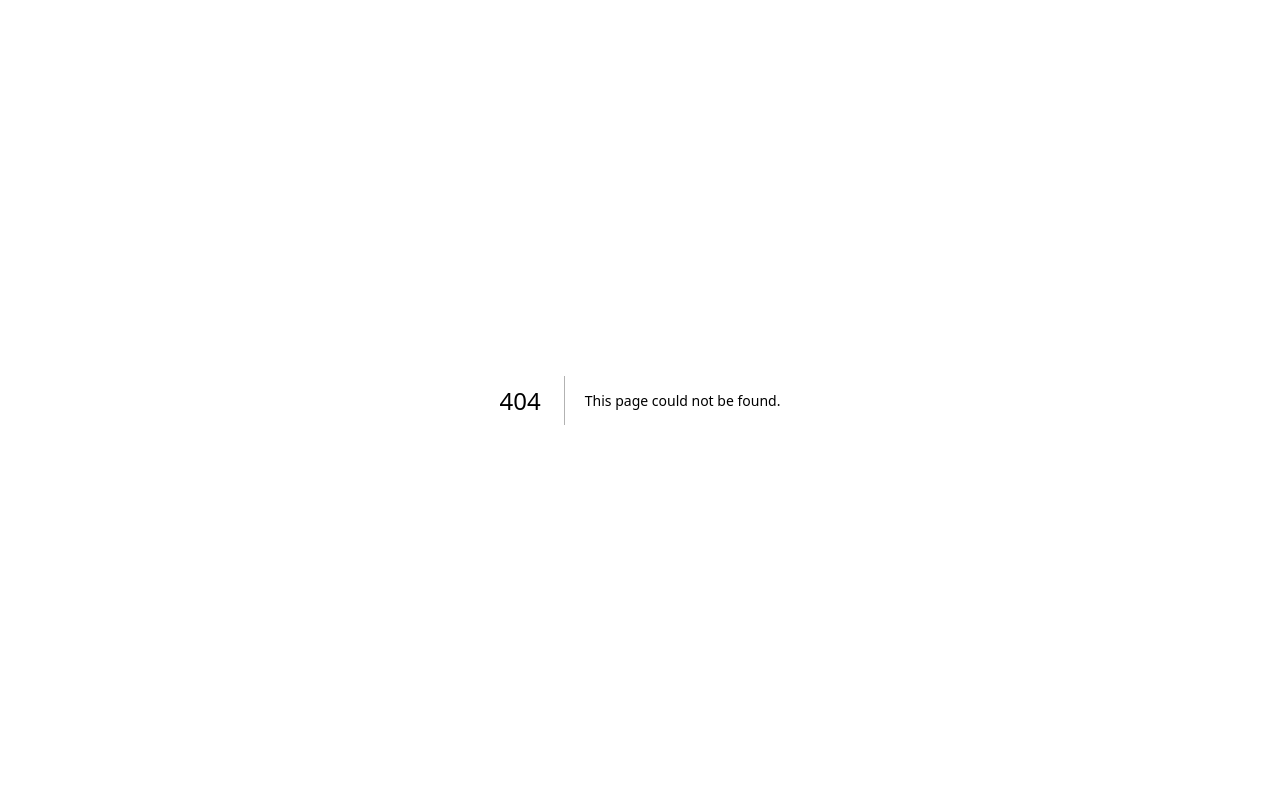
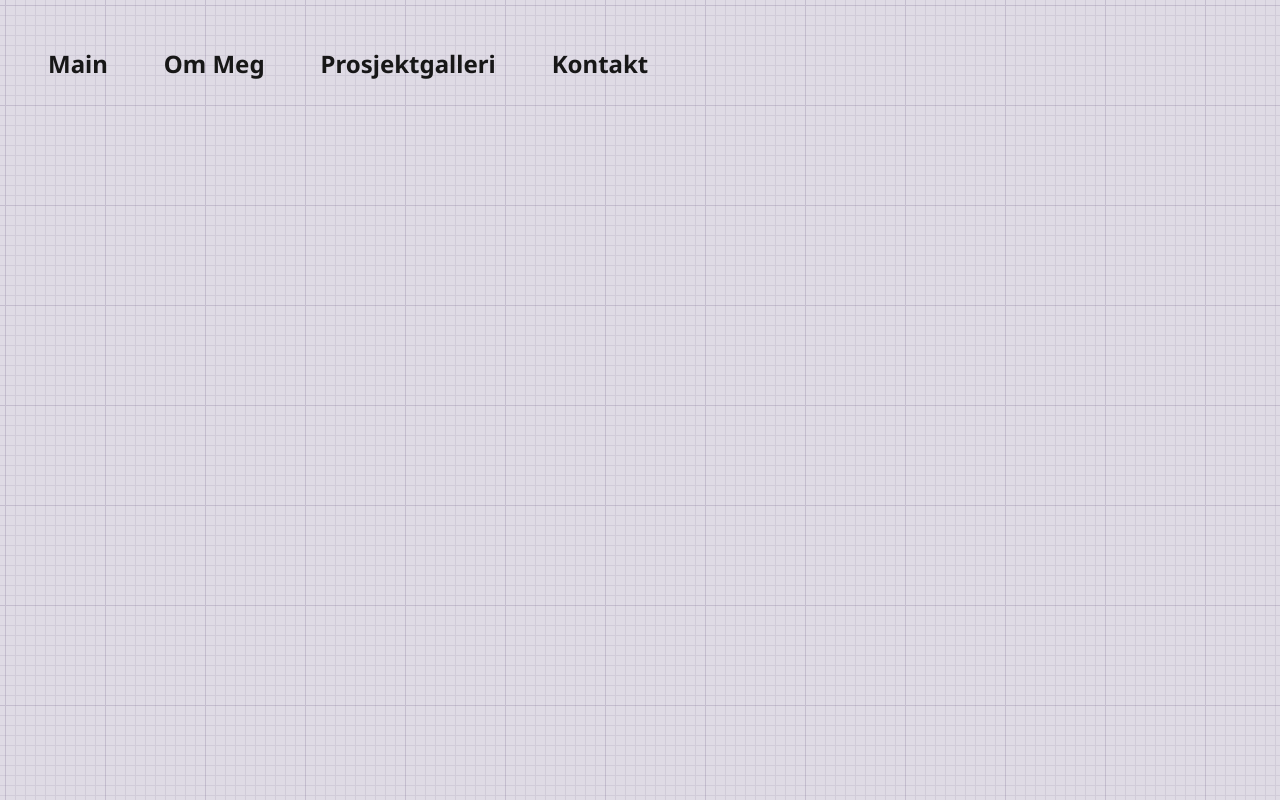
Before and after one commit to catsrieldreemurr/portfolio_v2_next, a Next.js app in the folder portfolio/: page /aboutme in a window 1280 px wide. Before the commit this address had no page. Built offline with nearby package versions, Linux system fonts and the light colour scheme.

Commit message:
Work on Navbar

```diff
--- /dev/null
+++ b/portfolio/app/aboutme/page.tsx
@@ -0,0 +1,9 @@
+import Navbar from "../components/subpageNavbar";
+
+export default function Page(){
+    return (
+        <div className="bgPattern h-screen">
+            <Navbar></Navbar>
+        </div>
+    )
+}
--- /dev/null
+++ b/portfolio/app/components/subpageNavbar.tsx
@@ -0,0 +1,16 @@
+import Link from "next/link";
+
+const links = "p-2 text-md sm:text-2xl hover:text-slate-800 font-bold"
+
+export default function Navbar(){
+    return(
+        <nav>
+            <div className="p-10 flex gap-5 sm:gap-10">
+                <Link href={"/"} className={links}>Main</Link>
+                <Link href={"/aboutme"} className={links}>Om Meg</Link>
+                <Link href={"/"} className={links}>Prosjektgalleri</Link>
+                <Link href={"/"} className={links}>Kontakt</Link>
+            </div>
+        </nav>
+    )
+}
--- a/portfolio/app/page.tsx
+++ b/portfolio/app/page.tsx
@@ -11,7 +11,7 @@ export default function Home() {
         <h2 className="text-2xl">console.log("Hello World");</h2>
 
         <div className="p-2 mt-5 flex gap-5 sm:gap-20 sm:p-10">
-          <Link href={"https://youtube.com"} className={links}>Om Meg</Link>
+          <Link href={"/aboutme"} className={links}>Om Meg</Link>
           <Link href={"https://youtube.com"} className={links}>Prosjektgalleri</Link>
           <Link href={"https://youtube.com"} className={links}>Kontakt</Link>
         </div>
```
